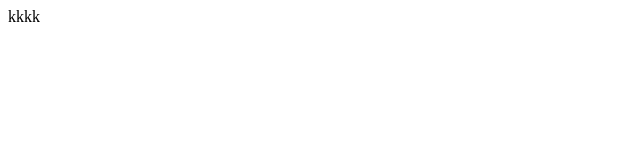
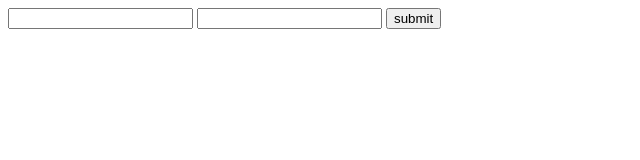
Before and after one commit to raja2513/HCL, a plain HTML site: page index.html in a window 1280 px wide. Shown: the whole page, without its empty margins (0-640 px from the left). Drawn offline with Linux system fonts and the light colour scheme.

Commit message:
Update index.html

```diff
--- a/index.html
+++ b/index.html
@@ -2,8 +2,10 @@
 <head>
 </head>
 <body>
-<p>
-  kkkk
-  </p>
+<form action="http://localhost:5000/s" method='POST'>
+  <input type='text' name='name'>
+   <input type='text' name='num'>
+  <input type='submit' value='submit'>
+  </form?
 </body>
 </html>
```
